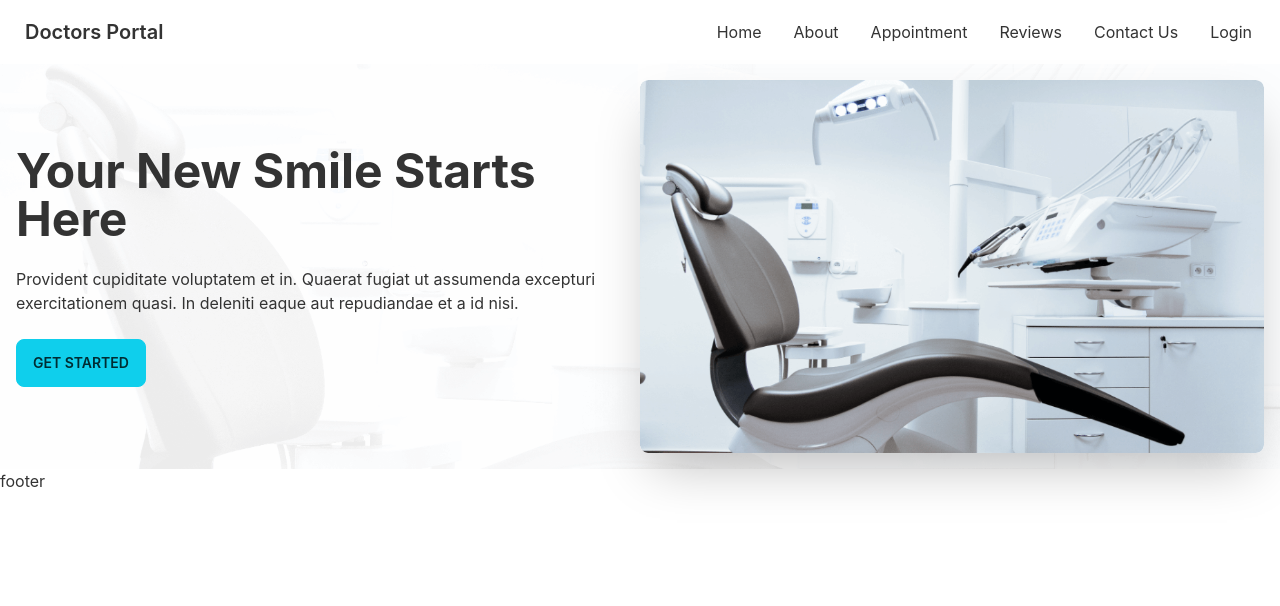
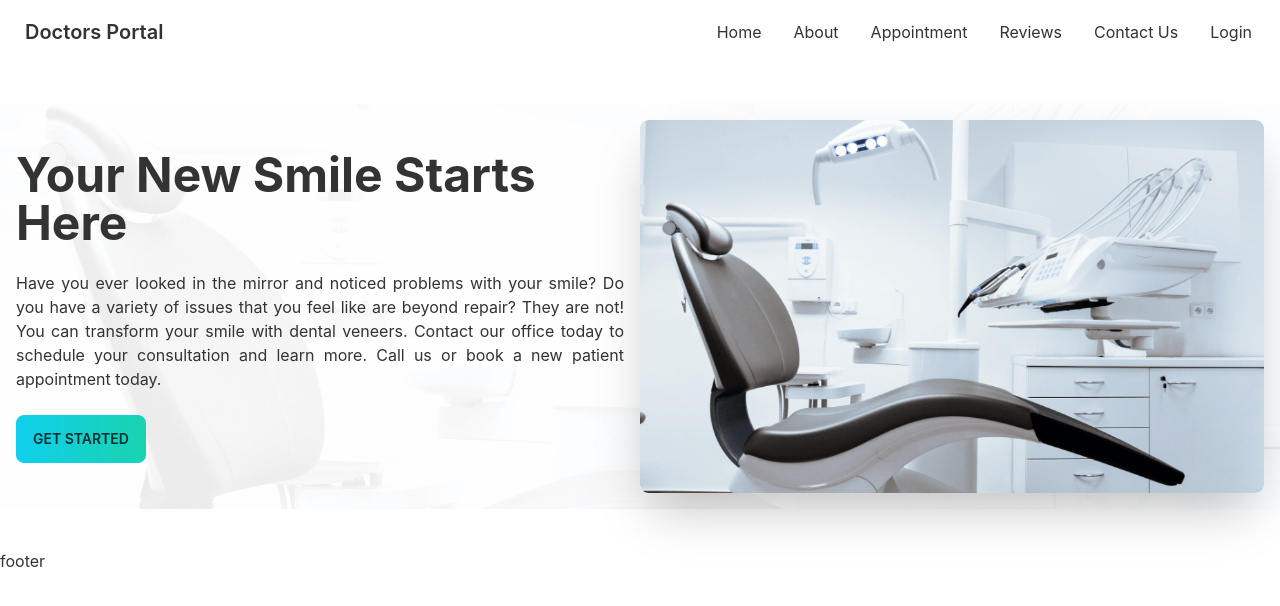
Before and after one commit to khaled39ab/Doctors-Portal-Client, a React (Create React App) app: page / in a window 1280 px wide. Shown: the top 606 px of the page. Built offline with nearby package versions, Linux system fonts and the light colour scheme.

Commit message:
banner section done

```diff
--- a/src/Pages/Home/Banner/Banner.jsx
+++ b/src/Pages/Home/Banner/Banner.jsx
@@ -4,13 +4,15 @@ import chair from '../../../assets/images/chair.png';
 
 const Banner = () => {
     return (
-        <div className="hero banner">
+        <div className="hero banner my-10">
             <div className="hero-content flex-col lg:flex-row-reverse">
                 <img src={chair} alt='chair' className="w-1/2 rounded-lg shadow-2xl" />
                 <div>
                     <h1 className="text-5xl font-bold">Your New Smile Starts Here</h1>
-                    <p className="py-6">Provident cupiditate voluptatem et in. Quaerat fugiat ut assumenda excepturi exercitationem quasi. In deleniti eaque aut repudiandae et a id nisi.</p>
-                    <button className="btn btn-primary">Get Started</button>
+                    <p className="py-6 text-justify">
+                        Have you ever looked in the mirror and noticed problems with your smile? Do you have a variety of issues that you feel like are beyond repair? They are not! You can transform your smile with dental veneers. Contact our office today to schedule your consultation and learn more. Call us or book a new patient appointment today.
+                    </p>
+                    <button className="btn btn-primary bg-gradient-to-r from-primary to-secondary">Get Started</button>
                 </div>
             </div>
         </div>
```
